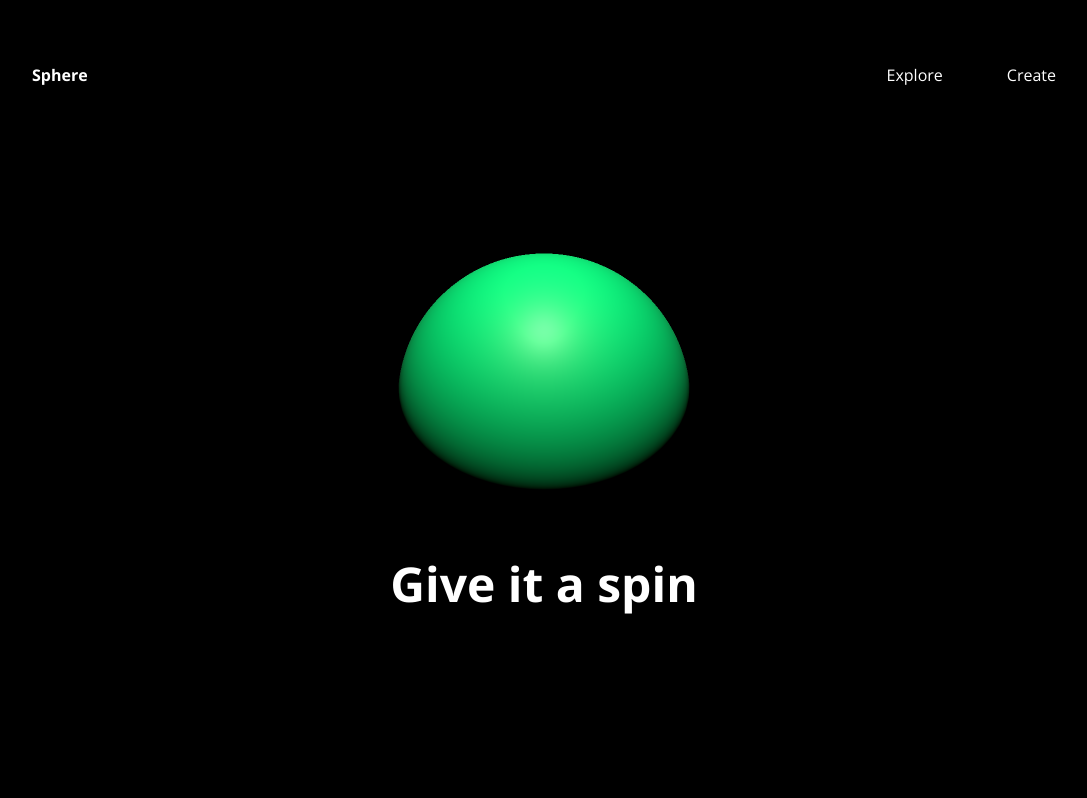
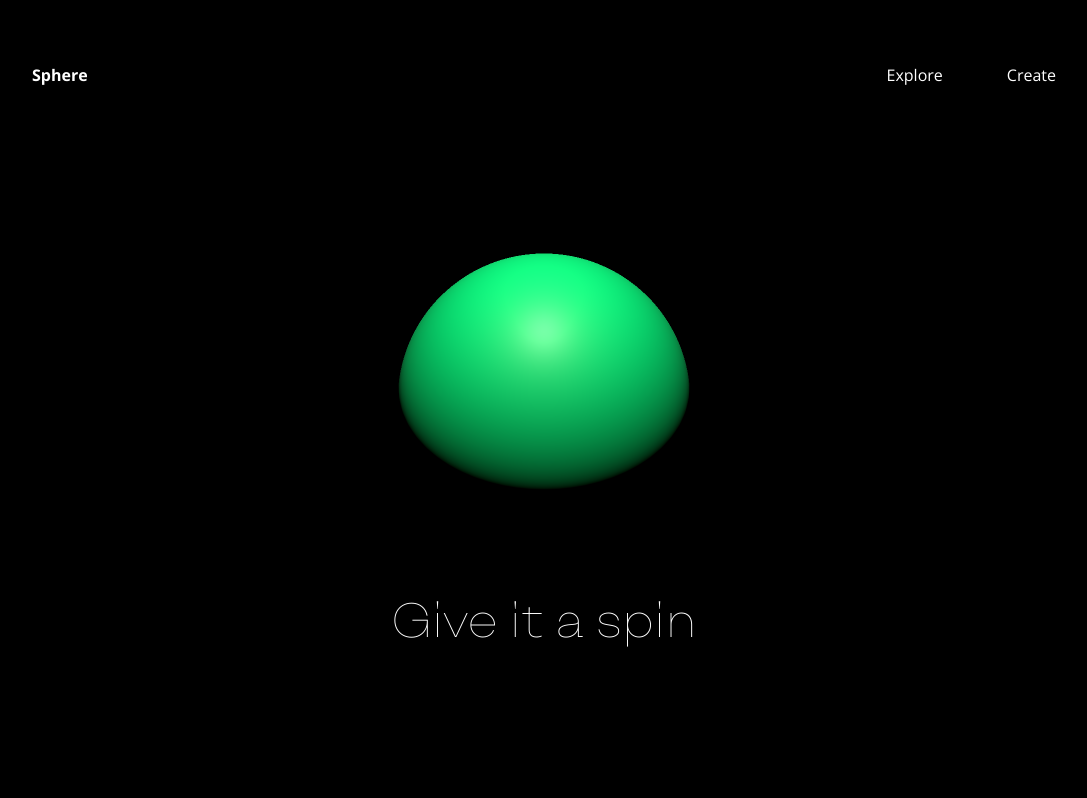
Before and after one commit to michi015/threeJS_new, a website built with Vite: page threeJS/index.html in a window 1280 px wide. Shown: the top 798 px of the page, without its empty margins (96-1183 px from the left). Built offline with nearby package versions, Linux system fonts and the light colour scheme; animation ran at ten frames a second; a web font is replaced by a local one.

Commit message:
variable fonts

```diff
--- a/threeJS/index.html
+++ b/threeJS/index.html
@@ -21,7 +21,24 @@
         <li>Create</li>
       </ul>
     </nav>
-    <h1 class="title">Give it a spin</h1>
+    <h1 class="title variable-font">Give it a spin</h1>
+    <div>
+      <h2>Variable and Clamp testing</h2>
+      <p class="variable-font">
+        Variable Fonts sind eine innovative Technologie im Bereich der
+        Typografie, die es ermöglicht, eine einzelne Schriftart in verschiedenen
+        Stilen und Variationen zu nutzen. Statt separate Dateien für jede
+        Variante zu benötigen (wie fett, kursiv, etc.), bietet eine Variable
+        Font-Datei eine kontinuierliche Bandbreite von Stilen innerhalb einer
+        einzigen Datei. Durch die Anpassung von Parametern wie Gewicht, Breite,
+        Neigung und optischen Größen können Designer präzise Variationen
+        erstellen, die sich nahtlos an verschiedene Anwendungen und
+        Bildschirmgrößen anpassen lassen. Dies bietet nicht nur mehr
+        Flexibilität und Kontrolle für Designer, sondern auch verbesserte
+        Leistung und Benutzererfahrung in digitalen Umgebungen.
+      </p>
+    </div>
+
     <script type="module" src="/main.js"></script>
   </body>
 </html>
--- a/threeJS/main.js
+++ b/threeJS/main.js
@@ -51,7 +51,7 @@ controls.enableDamping = true;
 controls.enablePan = false;
 controls.enableZoom = false;
 controls.autoRotate = true;
-controls.autoRotateSpeed = 5;
+controls.autoRotateSpeed = 1;
 
 //resize
 window.addEventListener("resize", () => {
--- a/threeJS/style.css
+++ b/threeJS/style.css
@@ -1,3 +1,17 @@
+@font-face {
+  font-family: "AnchoGX";
+  src: url("/fonts/AnchoGX.woff2") format("woff2-variations");
+  font-weight: 100 800;
+  font-display: swap;
+}
+
+@font-face {
+  font-family: "Kyiv";
+  src: url("/fonts/KyivVarGX.woff2") format("woff2-variations");
+  /* font-weight: 0 1000; */
+  font-display: swap;
+}
+
 * {
   margin: 0;
   padding: 0;
@@ -11,12 +25,32 @@ html {
   font-family: "Open Sans", sans-serif;
 }
 
+.variable-font {
+  --font-weight: 1;
+  --font-midline: 0;
+  --font-contrast: 250;
+  font-family: "Kyiv";
+  font-size: 3rem;
+  line-height: 1.5;
+  /* font-weight: 300; */
+  /* font-variation-settings: "wght" 1, "CONT" 250, "MIDL" 0; */
+  font-variation-settings: "wght" var(--font-weight),
+    "CONT" var(--font-contrast), "MIDL" var(--font-midline);
+  transition: font-size 500ms, font-variation-settings 500ms;
+}
+
+.variable-font:hover {
+  font-size: 5rem;
+  /* font-variation-settings: "wght" 1000, "CONT" 250, "MIDL" -1000; */
+  --font-weight: 1000;
+  --font-midline: -1000;
+}
+
 .open-sans-test {
   font-family: "Open Sans", sans-serif;
   font-optical-sizing: auto;
   font-weight: 400;
   font-style: normal;
-  font-variation-settings: "wdth" 100;
 }
 
 .webgl {
@@ -24,7 +58,6 @@ html {
   top: 0;
   left: 0;
   z-index: 1;
-  background-color: pink;
 }
 
 nav {
@@ -54,6 +87,6 @@ nav ul {
   position: absolute;
   font-size: 3rem;
   left: 50%;
-  top: 75%;
-  transform: translate(-50%, -75%);
+  top: 80%;
+  transform: translate(-50%, -80%);
 }
```
Also changed, not shown: threeJS/public/fonts/AnchoGX.ttf (added), threeJS/public/fonts/AnchoGX.woff2 (added), threeJS/public/fonts/KyivTypeSans-VarGX.ttf (added), threeJS/public/fonts/KyivVarGX.woff2 (added), 1 other file.
